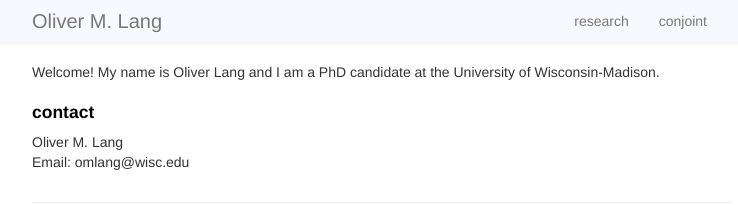
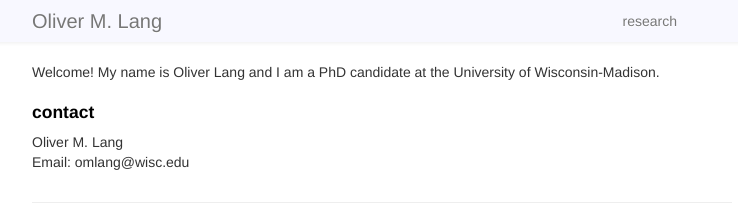
Before and after one commit to olivermlang/olivermlang.github.io, a Jekyll site: the page built from index.md, in a window 1280 px wide. Shown: the top 205 px of the page, without its empty margins (258-996 px from the left). Built offline with Jekyll 4.4.1, drawn with Linux system fonts in a browser that asks for light colours.

Commit message:
php w/o link in website

```diff
--- a/_includes/themes/twitter/default.html
+++ b/_includes/themes/twitter/default.html
@@ -28,7 +28,7 @@
     <link href="{{ BASE_PATH }}{{ site.JB.rss_path }}" type="application/rss+xml" rel="alternate" title="Sitewide RSS Feed">
 
   </head>
-
+<!-- this is where links to other pages in the header are put -->
   <body>
     <div class="navbar">
       <div class="navbar-inner">
@@ -37,7 +37,7 @@
           <ul class="nav">
               <!-- <li><a href="{{ BASE_PATH }}/assets/CV.pdf">CV</a></li> -->
               <li><a href="{{ BASE_PATH }}/pages/research.html">research</a></li>
-              <li><a href="{{ BASE_PATH }}/pages/omar_oliver_branch.php">conjoint</a></li>
+              <li><a href="{{ BASE_PATH }}/pages/omar_oliver_branch.php"></a></li>
           </ul>
         </div>
       </div>
```
